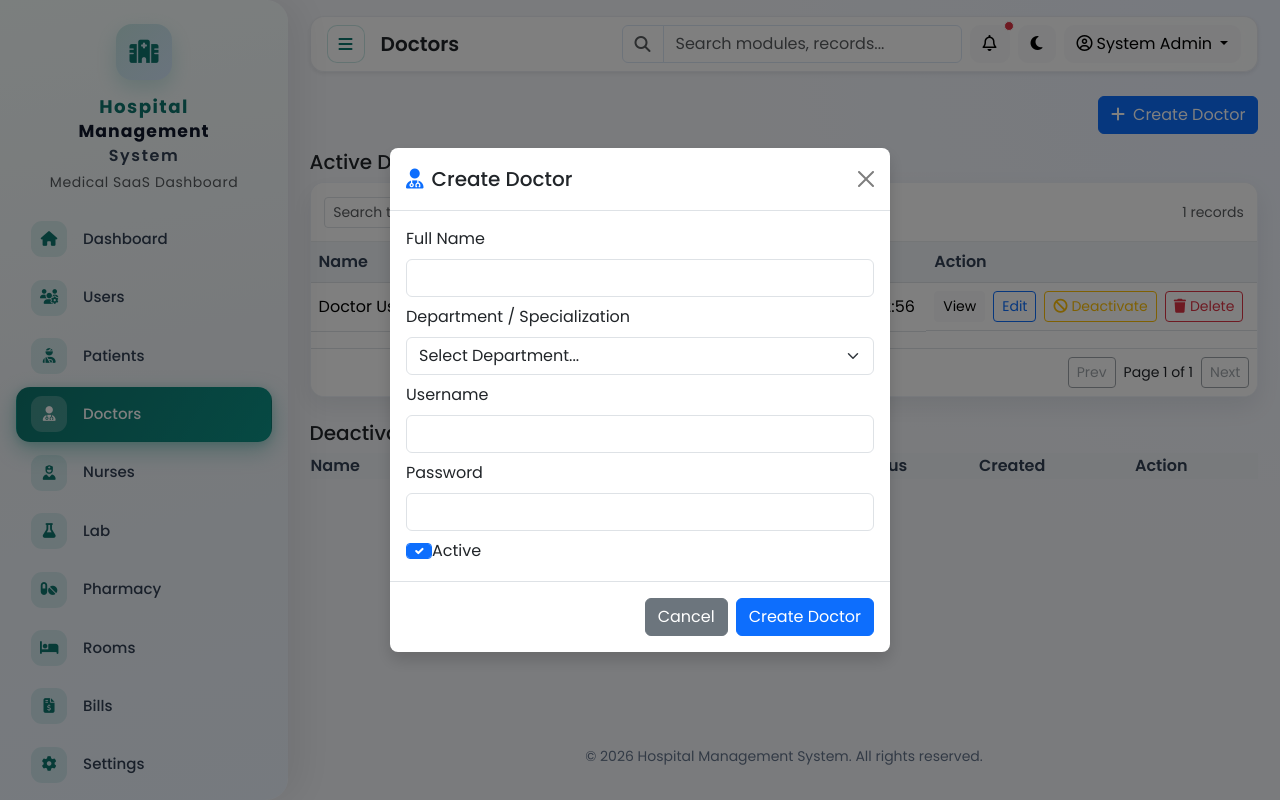
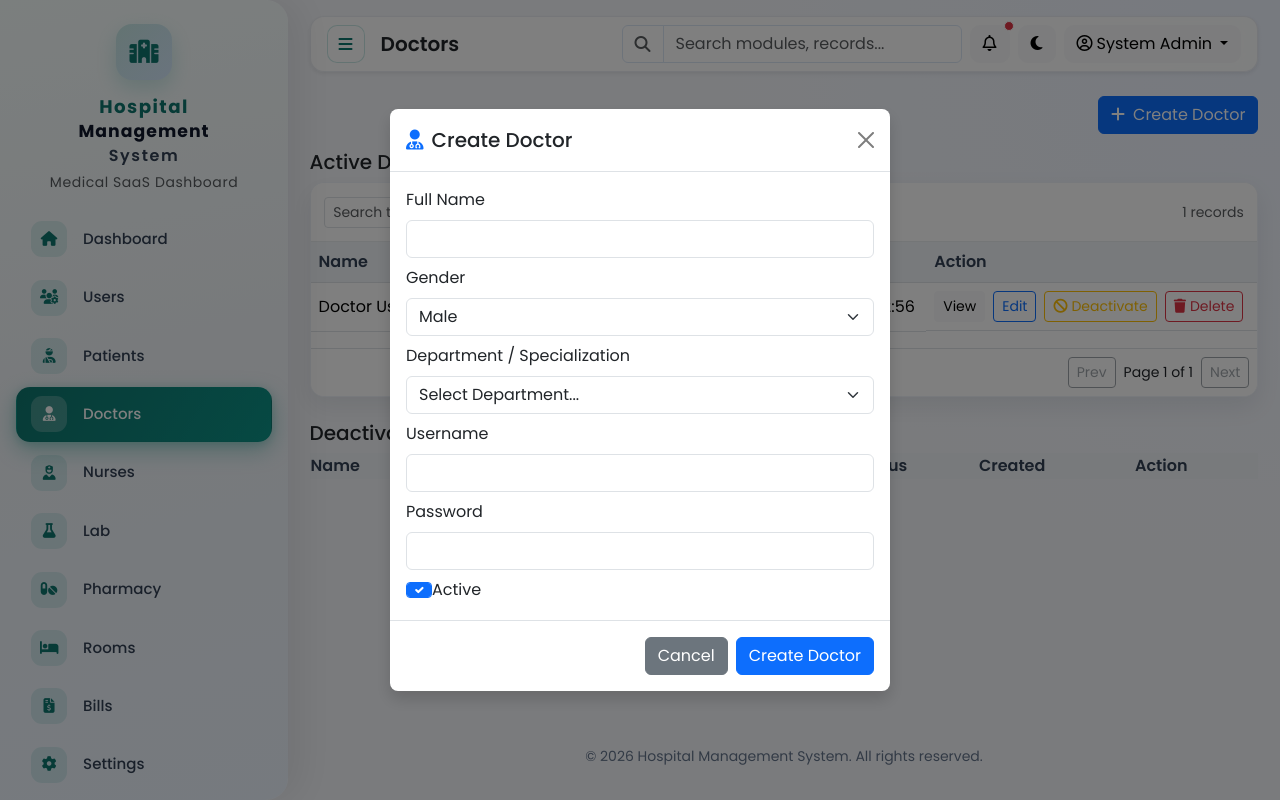
Before and after one commit to usame-ahmed/hospital-management-system, a PHP site: page /admin/doctors.php in a window 1280 px wide, after a click on "Create Doctor". Run offline with PHP 8.4, Linux system fonts and the light colour scheme; a user stored in the database is signed in; data comes from the database, SQL or seed files in the repository; tables that the repository leaves empty hold one stand-in row (values such as "Sample post"); lists and menus that the app fills with data are empty.

Commit message:
feat: implement admin doctor management interface with create, deactivate, and delete functionality

```diff
--- a/admin/doctors.php
+++ b/admin/doctors.php
@@ -9,13 +9,14 @@ if ($_SERVER['REQUEST_METHOD'] === 'POST') {
         try {
             $pdo->beginTransaction();
             $insert = $pdo->prepare(
-                "INSERT INTO users (username, password_hash, role, full_name, is_active)
-                 VALUES (?, ?, 'doctor', ?, ?)"
+                "INSERT INTO users (username, password_hash, role, full_name, gender, is_active)
+                 VALUES (?, ?, 'doctor', ?, ?, ?)"
             );
             $insert->execute([
                 trim($_POST['username'] ?? ''),
                 password_hash($_POST['password'] ?? '', PASSWORD_DEFAULT),
                 trim($_POST['full_name'] ?? ''),
+                $_POST['gender'] ?? 'Male',
                 isset($_POST['is_active']) ? 1 : 0,
             ]);
             $userId = $pdo->lastInsertId();
@@ -161,6 +162,13 @@ include __DIR__ . '/../includes/header.php';
                         <input class="form-control" name="full_name" required>
                     </div>
                     <div class="mb-2">
+                        <label class="form-label">Gender</label>
+                        <select class="form-select" name="gender" required>
+                            <option value="Male">Male</option>
+                            <option value="Female">Female</option>
+                        </select>
+                    </div>
+                    <div class="mb-2">
                         <label class="form-label">Department / Specialization</label>
                         <select class="form-select" name="specialization" required>
                             <option value="" disabled selected>Select Department...</option>
--- a/assets/css/style.css
+++ b/assets/css/style.css
@@ -17,6 +17,40 @@ body {
     background: radial-gradient(circle at top right, #eef4ff, #f5f7fb 38%);
     color: #212529;
     transition: background-color .25s ease, color .25s ease;
+}
+
+/* Role-based Dashboard Backgrounds */
+body.role-doctor.gender-Male { background: url('../img/doctor-Male.jpg') center/cover no-repeat fixed; }
+body.role-doctor.gender-Female { background: url('../img/doctor-Female.jpg') center/cover no-repeat fixed; }
+body.role-pharmacist.gender-Male { background: url('../img/pharmacist-Male.jpg') center/cover no-repeat fixed; }
+body.role-pharmacist.gender-Female { background: url('../img/pharmacist-Female.jpg') center/cover no-repeat fixed; }
+body.role-lab_technician.gender-Male { background: url('../img/lab_technician-Male.jpg') center/cover no-repeat fixed; }
+body.role-lab_technician.gender-Female { background: url('../img/lab_technician-Female.jpg') center/cover no-repeat fixed; }
+body.role-receptionist.gender-Male { background: url('../img/receptionist-Male.jpg') center/cover no-repeat fixed; }
+body.role-receptionist.gender-Female { background: url('../img/receptionist-Female.jpg') center/cover no-repeat fixed; }
+
+/* Dashboard Overlays for specific roles */
+.dashboard-bg-overlay {
+    position: fixed;
+    inset: 0;
+    z-index: -1;
+    pointer-events: none;
+    transition: background-color 0.4s ease;
+}
+body.role-doctor .dashboard-bg-overlay {
+    background: linear-gradient(135deg, rgba(13, 110, 253, 0.82) 0%, rgba(10, 88, 202, 0.88) 100%);
+}
+body.role-pharmacist .dashboard-bg-overlay {
+    background: linear-gradient(135deg, rgba(25, 135, 84, 0.82) 0%, rgba(20, 108, 67, 0.88) 100%);
+}
+body.role-lab_technician .dashboard-bg-overlay {
+    background: linear-gradient(135deg, rgba(111, 66, 193, 0.82) 0%, rgba(89, 53, 154, 0.88) 100%);
+}
+body.role-receptionist .dashboard-bg-overlay {
+    background: linear-gradient(135deg, rgba(32, 201, 151, 0.82) 0%, rgba(26, 161, 121, 0.88) 100%);
+}
+body[data-bs-theme='dark'] .dashboard-bg-overlay {
+    background: linear-gradient(135deg, rgba(15, 23, 42, 0.94) 0%, rgba(15, 23, 42, 0.96) 100%) !important;
 }
 .app-layout {
     min-height: 100vh;
--- a/auth/login.php
+++ b/auth/login.php
@@ -15,7 +15,7 @@ if ($_SERVER['REQUEST_METHOD'] === 'POST') {
     $username = trim($_POST['username'] ?? '');
     $password = $_POST['password'] ?? '';
 
-    $stmt = $pdo->prepare('SELECT id, username, password_hash, role, full_name FROM users WHERE username = ? AND is_active = 1 LIMIT 1');
+    $stmt = $pdo->prepare('SELECT id, username, password_hash, role, full_name, gender FROM users WHERE username = ? AND is_active = 1 LIMIT 1');
     $stmt->execute([$username]);
     $user = $stmt->fetch();
 
--- a/includes/header.php
+++ b/includes/header.php
@@ -4,6 +4,8 @@ require_once __DIR__ . '/auth.php';
 $user = current_user();
 $pageTitle = $pageTitle ?? APP_NAME;
 $flashMessages = get_flash();
+$userRole = $user['role'] ?? 'guest';
+$userGender = $user['gender'] ?? 'Male';
 ?>
 <!doctype html>
 <html lang="en">
@@ -18,7 +20,8 @@ $flashMessages = get_flash();
     <link rel="stylesheet" href="https://cdnjs.cloudflare.com/ajax/libs/font-awesome/6.5.2/css/all.min.css" crossorigin="anonymous" referrerpolicy="no-referrer">
     <link rel="stylesheet" href="<?= BASE_URL ?>/assets/css/style.css">
 </head>
-<body data-bs-theme="light">
+<body data-bs-theme="light" class="role-<?= e($userRole) ?> gender-<?= e($userGender) ?>">
+<div class="dashboard-bg-overlay"></div>
 <div class="app-layout app-layout-dashboard" id="appShell">
     <?php include __DIR__ . '/sidebar.php'; ?>
     <main class="main-content flex-grow-1">
```
Also changed, not shown: admin/create.php (+6 -1 lines), patch.php (added, +8 -0 lines), patch2.php (added, +9 -0 lines), assets/img/doctor-Female.jpg (added), assets/img/doctor-Male.jpg (added), assets/img/lab_technician-Female.jpg (added), assets/img/lab_technician-Male.jpg (added), assets/img/pharmacist-Male.jpg (added), assets/img/receptionist-Female.jpg (added), assets/img/receptionist-Male.jpg (added), 1 other file.
